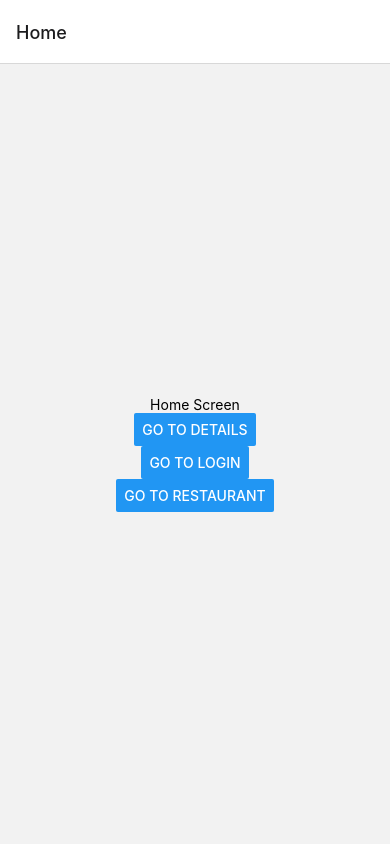
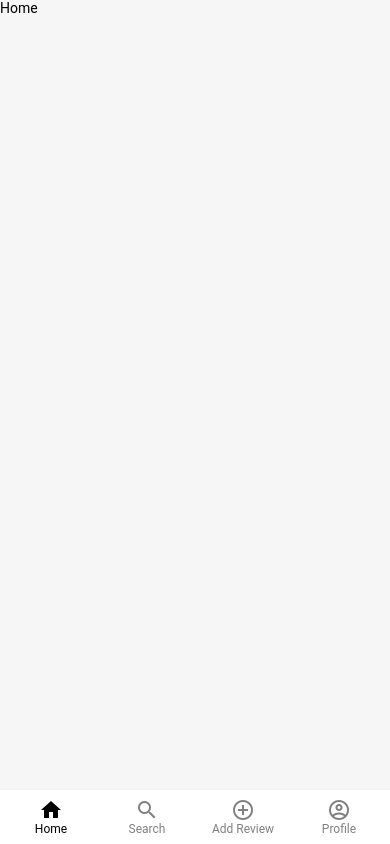
Before and after one commit to wafple-app/frontend01, a React Native app: screen /LandingPage in a window 390 px wide. Built offline with nearby package versions, Linux system fonts and the light colour scheme.

Commit message:
Added the footer navigation component and scaffold content screen.

```diff
--- a/naviagation.js
+++ b/naviagation.js
@@ -5,6 +5,7 @@ import HomeScreen from "./src/pages/Home/HomeScreen";
 import DetailScreen from "./src/pages/Detail/DetailScreen";
 import LoginScreen from "./src/pages/Login/LoginScreen";
 import RestaurantScreen from "./src/pages/Restaurant/RestaurantScreen";
+import FooterNavigation from "./src/components/FooterNavigation";
 import { Provider as ReduxProvider } from "react-redux";
 
 import configureStore from "./src/redux/store";
@@ -20,8 +21,9 @@ const RootNaviagation = () => {
         <Stack.Navigator initialRouteName="Home">
           <Stack.Screen name="Home" component={HomeScreen} />
           <Stack.Screen name="Details" component={DetailScreen} />
-          <Stack.Screen name="Login" component={LoginScreen} options={navigationOptions.loginOption}/>
-          <Stack.Screen name="Restaurant" component={RestaurantScreen} options={navigationOptions.restaurantOption}/>
+          <Stack.Screen name="Login" component={LoginScreen} options={navigationOptions.loginOption} />
+          <Stack.Screen name="Restaurant" component={RestaurantScreen} options={navigationOptions.restaurantOption} />
+          <Stack.Screen name="LandingPage" component={FooterNavigation} options={navigationOptions.LandingPageOptions} />
         </Stack.Navigator>
       </NavigationContainer>
     </ReduxProvider>
@@ -41,6 +43,9 @@ const navigationOptions = {
     }
   },
   loginOption: {
-    headerShown:false
+    headerShown: false
+  },
+  LandingPageOptions: {
+    headerShown: false
   }
 }
--- a/package.json
+++ b/package.json
@@ -21,6 +21,7 @@
     "react-native": "0.64.3",
     "react-native-gesture-handler": "^2.2.0",
     "react-native-pager-view": "5.4.9",
+    "react-native-paper": "^4.11.2",
     "react-native-reanimated": "^2.3.1",
     "react-native-safe-area-context": "^3.3.2",
     "react-native-screens": "^3.10.2",
--- /dev/null
+++ b/src/components/FooterNavigation.js
@@ -0,0 +1,48 @@
+import * as React from 'react';
+import { StyleSheet } from "react-native";
+import { BottomNavigation, Text } from 'react-native-paper';
+import ContentScreen from '../pages/Home/ContentScreen';
+import Profile from '../pages/Profile/Profile';
+
+const HomeRoute = () => ContentScreen(<Text>Home</Text>);
+
+const SearchRoute = () => ContentScreen(<Text>Search</Text>);
+
+const AddReviewRoute = () => ContentScreen(<Text>Add Review</Text>);
+
+const ProfileRoute = () => ContentScreen(<Profile />);
+
+const FooterNavigation = () => {
+  const [index, setIndex] = React.useState(0);
+  const [routes] = React.useState([
+    { key: 'home', title: 'Home', icon: 'home' },
+    { key: 'search', title: 'Search', icon: 'magnify' },
+    { key: 'add_review', title: 'Add Review', icon: 'plus-circle-outline' },
+    { key: 'profile', title: 'Profile', icon: 'account-circle-outline' },
+  ]);
+
+  const renderScene = BottomNavigation.SceneMap({
+    home: HomeRoute,
+    search: SearchRoute,
+    add_review: AddReviewRoute,
+    profile: ProfileRoute,
+  });
+
+  return (
+    <BottomNavigation
+      shifting={false}
+      navigationState={{ index, routes }}
+      onIndexChange={setIndex}
+      renderScene={renderScene}
+      barStyle={styles.bottomNavigation}
+    />
+  );
+};
+
+export default FooterNavigation;
+
+const styles = StyleSheet.create({
+  bottomNavigation: {
+    backgroundColor: '#ffffff'
+  }
+});
--- /dev/null
+++ b/src/pages/Home/ContentScreen.js
@@ -0,0 +1,12 @@
+import * as React from 'react';
+import { SafeAreaView } from 'react-native';
+
+const contentScreen = ContentComponent => {
+    return (
+        <SafeAreaView>
+            {ContentComponent}
+        </SafeAreaView>
+    );
+};
+
+export default contentScreen;
--- a/src/pages/Home/HomeScreen.js
+++ b/src/pages/Home/HomeScreen.js
@@ -17,6 +17,10 @@ function HomeScreen({ navigation }) {
         title="Go to Restaurant"
         onPress={() => navigation.navigate("Restaurant")}
       />
+      <Button
+        title="Go to Landing Page"
+        onPress={() => navigation.navigate("LandingPage")}
+      />
     </View>
   );
 }
--- /dev/null
+++ b/src/pages/Profile/Profile.js
@@ -0,0 +1,10 @@
+import * as React from 'react';
+import { Text } from "react-native";
+
+const Profile = () => {
+    return (
+        <Text>This is the profile page</Text>
+    );
+};
+
+export default Profile;
```
Also changed, not shown: 1 other file (tests, documents, lock files or other folders).
